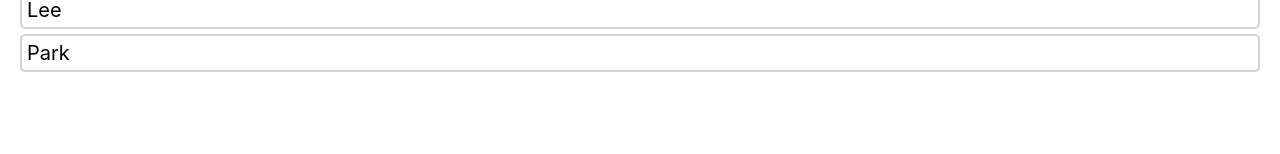
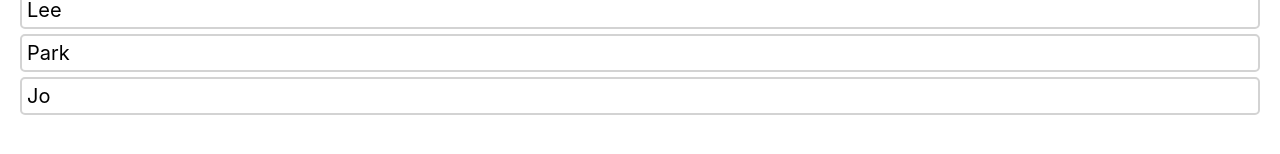
Before and after one commit to PP-BIN/blog, a React (Create React App) app: page / in a window 1280 px wide. Shown: the part 184-338 px from the top of the page. Built offline with nearby package versions, Linux system fonts and the light colour scheme.

Commit message:
조씨 추가가

```diff
--- a/src/App.js
+++ b/src/App.js
@@ -23,6 +23,7 @@ function App(props){
     {name:"Kim"},
     {name:"Lee"},
     {name:"Park"},
+    {name:"Jo"}
   ];
 
 return(
```
